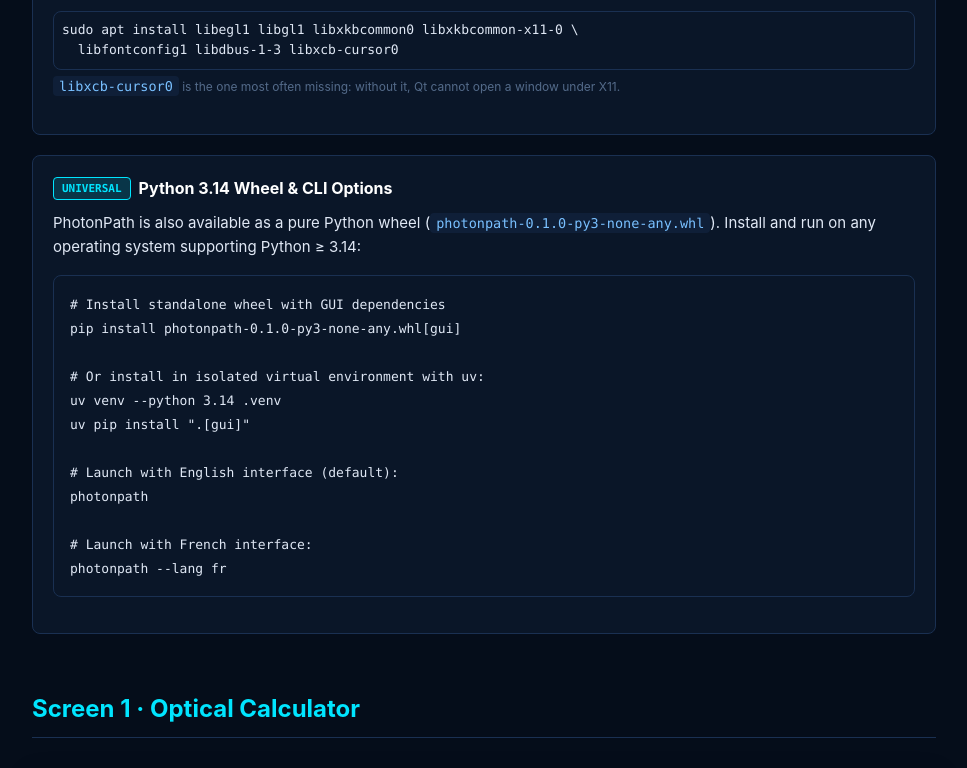
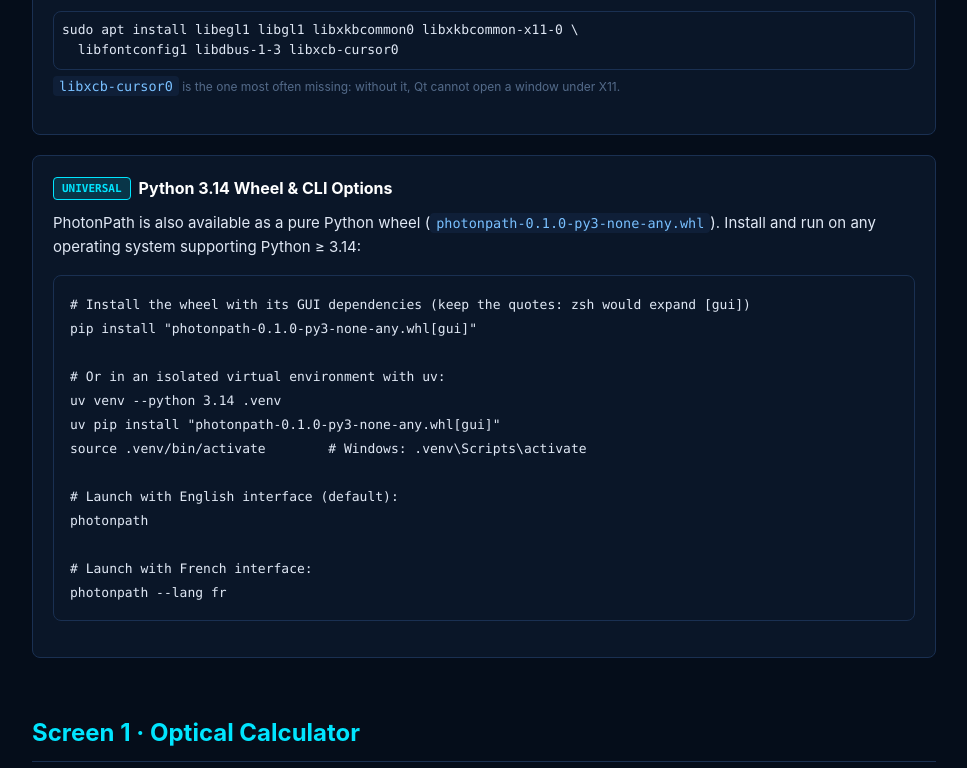
Before and after one commit to KundaAstratta/PhotonPath-App, a plain HTML site: page docs/index.html in a window 1280 px wide. Shown: the part 2077-2845 px from the top of the page, without its empty margins (296-1263 px from the left). Drawn offline with Linux system fonts and the light colour scheme.

Commit message:
docs: macOS 15 or later, quoted wheel install, Windows SmartScreen step
- macOS: the bundled PySide6 6.12 bindings declare macOS 26 and the embedded
  Python macOS 15; the package is tested on macOS 15 and 26, so announce
  "macOS 15 or later" instead of the unverified "13+".
- Wheel: quote "photonpath-0.1.0-py3-none-any.whl[gui]" (zsh expands [gui]);
  the uv recipe now installs the wheel instead of a source tree.
- Windows: SmartScreen "Run anyway" step in the README; no Python needed.

Co-Authored-By: Claude Opus 5.5 <noreply@anthropic.com>

```diff
--- a/docs/index.html
+++ b/docs/index.html
@@ -677,8 +677,8 @@
           <!-- macOS Card -->
           <div class="card">
             <div class="card-title"><span class="chip chip-primary">macOS</span> Application Bundle</div>
-            <p class="lang-en">For macOS 13+ on Apple Silicon (M1 and later). Self-contained <code>.app</code> bundle.</p>
-            <p class="lang-fr">Pour macOS 13+ sur Mac Apple Silicon (M1 et suivants). Paquet autonome <code>.app</code>.</p>
+            <p class="lang-en">For macOS 15 or later on Apple Silicon (M1 and later). Self-contained <code>.app</code> bundle.</p>
+            <p class="lang-fr">Pour macOS 15 ou plus récent sur Mac Apple Silicon (M1 et suivants). Paquet autonome <code>.app</code>.</p>
 
             <h4 class="lang-en" style="color:var(--accent-primary);margin:10px 0 4px 0;font-size:13px;">1. Installation</h4>
             <h4 class="lang-fr" style="color:var(--accent-primary);margin:10px 0 4px 0;font-size:13px;">1. Installation</h4>
@@ -768,12 +768,13 @@
             PhotonPath est également disponible sous forme de wheel pure Python (<code>photonpath-0.1.0-py3-none-any.whl</code>).
             Installez et exécutez sur tout système supportant Python ≥ 3.14 :
           </p>
-          <pre><code># Install standalone wheel with GUI dependencies
-pip install photonpath-0.1.0-py3-none-any.whl[gui]
-
-# Or install in isolated virtual environment with uv:
+          <pre><code># Install the wheel with its GUI dependencies (keep the quotes: zsh would expand [gui])
+pip install "photonpath-0.1.0-py3-none-any.whl[gui]"
+
+# Or in an isolated virtual environment with uv:
 uv venv --python 3.14 .venv
-uv pip install ".[gui]"
+uv pip install "photonpath-0.1.0-py3-none-any.whl[gui]"
+source .venv/bin/activate        # Windows: .venv\Scripts\activate
 
 # Launch with English interface (default):
 photonpath
```
Also changed, not shown: 1 other file.
